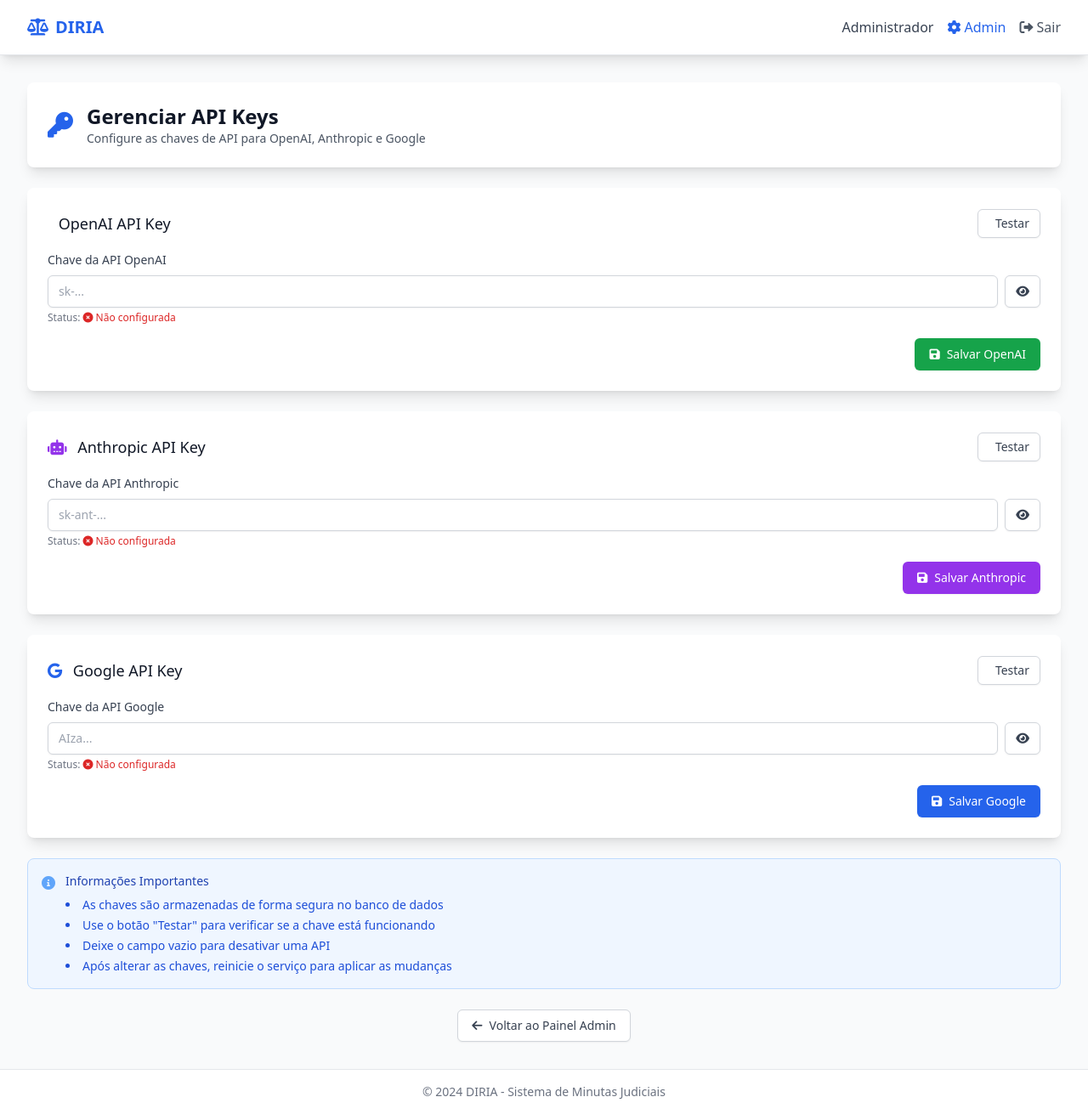
After one commit to luisrock/diria, a Flask app: page /admin/api_keys in a window 1280 px wide. The commit adds this page. Shown: the whole page at 85% size. Run offline with Flask 3, Linux system fonts and the light colour scheme; a user stored in the database is signed in; some libraries are stand-ins or nearby versions.

Commit message:
🔧 Corrigir importação circular e implementar sistema de chaves no banco
- Corrigir importação circular entre app.py e ai_manager.py
- Implementar modelo APIKey para gerenciar chaves no banco
- Adicionar interface administrativa para gerenciar chaves de API
- Criar script de migração para mover chaves do .env para o banco
- Atualizar ai_manager.py para ler chaves do banco com fallback para .env
- Adicionar script de deploy atualizado para Laravel Forge
- Manter compatibilidade com dados existentes

```diff
--- a/app.py
+++ b/app.py
@@ -96,6 +96,17 @@
     created_at = db.Column(db.DateTime, default=datetime.now(timezone.utc))
     updated_at = db.Column(db.DateTime, default=datetime.now(timezone.utc), onupdate=datetime.now(timezone.utc))
 
+class APIKey(db.Model):
+    id = db.Column(db.Integer, primary_key=True)
+    provider = db.Column(db.String(50), unique=True, nullable=False)  # openai, anthropic, google
+    api_key = db.Column(db.Text, nullable=False)
+    is_active = db.Column(db.Boolean, default=True)
+    created_at = db.Column(db.DateTime, default=datetime.now(timezone.utc))
+    updated_at = db.Column(db.DateTime, default=datetime.now(timezone.utc), onupdate=datetime.now(timezone.utc))
+
+    def __repr__(self):
+        return f'<APIKey {self.provider}>'
+
 @login_manager.user_loader
 def load_user(user_id):
     return db.session.get(User, int(user_id))
@@ -130,6 +141,26 @@
     """Obtém as instruções gerais"""
     general = GeneralInstructions.query.first()
     return general.instructions if general else ""
+
+def get_api_key(provider):
+    """Obtém a chave de API de um provedor específico"""
+    api_key = APIKey.query.filter_by(provider=provider, is_active=True).first()
+    return api_key.api_key if api_key else None
+
+def set_api_key(provider, api_key_value):
+    """Define a chave de API de um provedor"""
+    existing = APIKey.query.filter_by(provider=provider).first()
+    if existing:
+        existing.api_key = api_key_value
+        existing.updated_at = datetime.now(timezone.utc)
+    else:
+        new_key = APIKey(provider=provider, api_key=api_key_value)
+        db.session.add(new_key)
+    db.session.commit()
+
+def get_all_api_keys():
+    """Obtém todas as chaves de API"""
+    return APIKey.query.all()
 
 def format_instructions_for_provider(instructions, provider, model_id):
     """Formata as instruções de acordo com o provedor da API"""
@@ -718,15 +749,14 @@
 @login_required
 def admin_instructions():
     if not current_user.is_admin:
-        flash('Acesso negado. Apenas administradores podem acessar esta página.', 'error')
+        flash('Acesso negado.', 'error')
         return redirect(url_for('dashboard'))
 
     if request.method == 'POST':
         action = request.form.get('action')
 
-        if action == 'save_general':
-            instructions = request.form.get('general_instructions')
-
+        if action == 'general':
+            instructions = request.form.get('general_instructions', '')
             general = GeneralInstructions.query.first()
             if general:
                 general.instructions = instructions
@@ -734,84 +764,97 @@
             else:
                 general = GeneralInstructions(instructions=instructions)
                 db.session.add(general)
+            db.session.commit()
+            flash('Instruções gerais atualizadas com sucesso!', 'success')
 
-            db.session.commit()
-            flash('Instruções gerais salvas com sucesso!', 'success')
+        elif action == 'model':
+            model_id = request.form.get('model_id')
+            instructions = request.form.get('model_instructions', '')
 
-        elif action == 'save_model':
-            model_id = request.form.get('model_id')
-            instructions = request.form.get('model_instructions')
-            is_active = request.form.get('is_active') == 'on'
-
-            if not model_id or not instructions:
-                flash('Modelo e instruções são obrigatórios.', 'error')
-            else:
+            if model_id and instructions:
                 existing = ModelInstructions.query.filter_by(model_id=model_id).first()
                 if existing:
                     existing.instructions = instructions
-                    existing.is_active = is_active
                     existing.updated_at = datetime.now(timezone.utc)
-                    flash(f'Instruções atualizadas com sucesso para o modelo {model_id}.', 'success')
                 else:
-                    instruction = ModelInstructions(
+                    new_instructions = ModelInstructions(
                         model_id=model_id,
-                        instructions=instructions,
-                        is_active=is_active
+                        instructions=instructions
                     )
-                    db.session.add(instruction)
-                    flash(f'Instruções criadas com sucesso para o modelo {model_id}.', 'success')
+                    db.session.add(new_instructions)
+                db.session.commit()
+                flash(f'Instruções do modelo {model_id} atualizadas com sucesso!', 'success')
 
-                db.session.commit()
-
-        elif action == 'delete':
-            model_id = request.form.get('model_id')
-            instruction = ModelInstructions.query.filter_by(model_id=model_id).first()
-            if instruction:
-                db.session.delete(instruction)
-                db.session.commit()
-                flash(f'Instruções excluídas com sucesso para o modelo {model_id}.', 'success')
-            else:
-                flash(f'Instruções não encontradas para o modelo {model_id}.', 'error')
-
-    # GET request ou após POST
-    if request.method == 'GET' and request.args.get('action') == 'get_model':
-        # Retornar instruções de um modelo específico via AJAX
-        model_id = request.args.get('model_id')
-        instruction = ModelInstructions.query.filter_by(model_id=model_id).first()
-
-        if instruction:
-            return jsonify({
-                'success': True,
-                'instructions': instruction.instructions,
-                'is_active': instruction.is_active
-            })
-        else:
-            return jsonify({
-                'success': False,
-                'instructions': '',
-                'is_active': True
-            })
-
-    # Obter dados para o template
-    from models_config import get_all_models, get_model_info
-    available_models = []
-    for model_id in get_all_models():
-        info = get_model_info(model_id)
-        if info:
-            available_models.append({
-                'id': model_id,
-                'name': f"{info['display_name']} ({info['provider_name']})",
-                'provider': info['provider_name'],
-                'description': info['description']
-            })
-
-    instructions_list = ModelInstructions.query.order_by(ModelInstructions.model_id).all()
+    # Obter dados para exibição
     general_instructions = get_general_instructions()
+    model_instructions = ModelInstructions.query.all()
+    available_models = get_all_models()
 
     return render_template('admin_instructions.html',
-                         available_models=available_models,
-                         instructions_list=instructions_list,
-                         general_instructions=general_instructions)
+                         general_instructions=general_instructions,
+                         model_instructions=model_instructions,
+                         available_models=available_models)
+
+@app.route('/admin/api_keys', methods=['GET', 'POST'])
+@login_required
+def admin_api_keys():
+    if not current_user.is_admin:
+        flash('Acesso negado.', 'error')
+        return redirect(url_for('dashboard'))
+
+    if request.method == 'POST':
+        action = request.form.get('action')
+
+        if action == 'update_key':
+            provider = request.form.get('provider')
+            api_key = request.form.get('api_key', '').strip()
+
+            if provider and api_key:
+                set_api_key(provider, api_key)
+                flash(f'Chave da API {provider} atualizada com sucesso!', 'success')
+            elif provider and not api_key:
+                # Desativar chave
+                existing = APIKey.query.filter_by(provider=provider).first()
+                if existing:
+                    existing.is_active = False
+                    existing.updated_at = datetime.now(timezone.utc)
+                    db.session.commit()
+                    flash(f'Chave da API {provider} desativada!', 'success')
+
+        elif action == 'test_key':
+            provider = request.form.get('provider')
+            api_key = get_api_key(provider)
+
+            if api_key:
+                # Testar a chave (implementação básica)
+                try:
+                    if provider == 'openai':
+                        import openai
+                        client = openai.OpenAI(api_key=api_key)
+                        response = client.models.list()
+                        flash(f'Chave da API {provider} válida!', 'success')
+                    elif provider == 'anthropic':
+                        import anthropic
+                        client = anthropic.Anthropic(api_key=api_key)
+                        # Teste básico
+                        flash(f'Chave da API {provider} válida!', 'success')
+                    elif provider == 'google':
+                        import google.generativeai as genai
+                        genai.configure(api_key=api_key)
+                        # Teste básico
+                        flash(f'Chave da API {provider} válida!', 'success')
+                except Exception as e:
+                    flash(f'Erro ao testar chave da API {provider}: {str(e)}', 'error')
+            else:
+                flash(f'Chave da API {provider} não encontrada!', 'error')
+
+    # Obter chaves existentes
+    api_keys = get_all_api_keys()
+
+    # Criar dicionário para facilitar o acesso
+    keys_dict = {key.provider: key for key in api_keys}
+
+    return render_template('admin_api_keys.html', api_keys=keys_dict)
 
 # Inicialização do banco de dados
 def init_db():
--- /dev/null
+++ b/templates/admin_api_keys.html
@@ -0,0 +1,232 @@
+{% extends "base.html" %}
+
+{% block title %}Gerenciar API Keys - DIRIA{% endblock %}
+
+{% block content %}
+<div class="space-y-6">
+    <!-- Header -->
+    <div class="bg-white shadow-lg rounded-lg p-6">
+        <div class="flex items-center">
+            <div class="flex-shrink-0">
+                <i class="fas fa-key text-3xl text-primary-600"></i>
+            </div>
+            <div class="ml-4">
+                <h1 class="text-2xl font-bold text-gray-900">Gerenciar API Keys</h1>
+                <p class="text-sm text-gray-600">Configure as chaves de API para OpenAI, Anthropic e Google</p>
+            </div>
+        </div>
+    </div>
+
+    <!-- OpenAI API Key -->
+    <div class="bg-white shadow-lg rounded-lg p-6">
+        <div class="flex items-center justify-between mb-4">
+            <h3 class="text-lg font-medium text-gray-900">
+                <i class="fab fa-openai mr-2 text-green-600"></i>
+                OpenAI API Key
+            </h3>
+            <div class="flex space-x-2">
+                <form method="POST" class="inline">
+                    <input type="hidden" name="action" value="test_key">
+                    <input type="hidden" name="provider" value="openai">
+                    <button type="submit" class="inline-flex items-center px-3 py-2 border border-gray-300 shadow-sm text-sm leading-4 font-medium rounded-md text-gray-700 bg-white hover:bg-gray-50 focus:outline-none focus:ring-2 focus:ring-offset-2 focus:ring-primary-500">
+                        <i class="fas fa-test-tube mr-2"></i>
+                        Testar
+                    </button>
+                </form>
+            </div>
+        </div>
+
+        <form method="POST" class="space-y-4">
+            <input type="hidden" name="action" value="update_key">
+            <input type="hidden" name="provider" value="openai">
+
+            <div>
+                <label for="openai_key" class="block text-sm font-medium text-gray-700 mb-2">
+                    Chave da API OpenAI
+                </label>
+                <div class="flex space-x-2">
+                    <input type="password" id="openai_key" name="api_key"
+                           value="{{ api_keys.get('openai', {}).api_key if api_keys.get('openai') else '' }}"
+                           class="flex-1 block w-full px-3 py-2 border border-gray-300 rounded-md shadow-sm focus:outline-none focus:ring-primary-500 focus:border-primary-500 sm:text-sm"
+                           placeholder="sk-...">
+                    <button type="button" onclick="togglePassword('openai_key')"
+                            class="inline-flex items-center px-3 py-2 border border-gray-300 shadow-sm text-sm leading-4 font-medium rounded-md text-gray-700 bg-white hover:bg-gray-50 focus:outline-none focus:ring-2 focus:ring-offset-2 focus:ring-primary-500">
+                        <i class="fas fa-eye" id="openai_key_icon"></i>
+                    </button>
+                </div>
+                <p class="mt-1 text-xs text-gray-500">
+                    Status:
+                    {% if api_keys.get('openai') and api_keys.get('openai').is_active %}
+                        <span class="text-green-600"><i class="fas fa-check-circle"></i> Ativa</span>
+                    {% else %}
+                        <span class="text-red-600"><i class="fas fa-times-circle"></i> Não configurada</span>
+                    {% endif %}
+                </p>
+            </div>
+
+            <div class="flex justify-end">
+                <button type="submit" class="inline-flex items-center px-4 py-2 border border-transparent text-sm font-medium rounded-md shadow-sm text-white bg-green-600 hover:bg-green-700 focus:outline-none focus:ring-2 focus:ring-offset-2 focus:ring-green-500">
+                    <i class="fas fa-save mr-2"></i>
+                    Salvar OpenAI
+                </button>
+            </div>
+        </form>
+    </div>
+
+    <!-- Anthropic API Key -->
+    <div class="bg-white shadow-lg rounded-lg p-6">
+        <div class="flex items-center justify-between mb-4">
+            <h3 class="text-lg font-medium text-gray-900">
+                <i class="fas fa-robot mr-2 text-purple-600"></i>
+                Anthropic API Key
+            </h3>
+            <div class="flex space-x-2">
+                <form method="POST" class="inline">
+                    <input type="hidden" name="action" value="test_key">
+                    <input type="hidden" name="provider" value="anthropic">
+                    <button type="submit" class="inline-flex items-center px-3 py-2 border border-gray-300 shadow-sm text-sm leading-4 font-medium rounded-md text-gray-700 bg-white hover:bg-gray-50 focus:outline-none focus:ring-2 focus:ring-offset-2 focus:ring-primary-500">
+                        <i class="fas fa-test-tube mr-2"></i>
+                        Testar
+                    </button>
+                </form>
+            </div>
+        </div>
+
+        <form method="POST" class="space-y-4">
+            <input type="hidden" name="action" value="update_key">
+            <input type="hidden" name="provider" value="anthropic">
+
+            <div>
+                <label for="anthropic_key" class="block text-sm font-medium text-gray-700 mb-2">
+                    Chave da API Anthropic
+                </label>
+                <div class="flex space-x-2">
+                    <input type="password" id="anthropic_key" name="api_key"
+                           value="{{ api_keys.get('anthropic', {}).api_key if api_keys.get('anthropic') else '' }}"
+                           class="flex-1 block w-full px-3 py-2 border border-gray-300 rounded-md shadow-sm focus:outline-none focus:ring-primary-500 focus:border-primary-500 sm:text-sm"
+                           placeholder="sk-ant-...">
+                    <button type="button" onclick="togglePassword('anthropic_key')"
+                            class="inline-flex items-center px-3 py-2 border border-gray-300 shadow-sm text-sm leading-4 font-medium rounded-md text-gray-700 bg-white hover:bg-gray-50 focus:outline-none focus:ring-2 focus:ring-offset-2 focus:ring-primary-500">
+                        <i class="fas fa-eye" id="anthropic_key_icon"></i>
+                    </button>
+                </div>
+                <p class="mt-1 text-xs text-gray-500">
+                    Status:
+                    {% if api_keys.get('anthropic') and api_keys.get('anthropic').is_active %}
+                        <span class="text-green-600"><i class="fas fa-check-circle"></i> Ativa</span>
+                    {% else %}
+                        <span class="text-red-600"><i class="fas fa-times-circle"></i> Não configurada</span>
+                    {% endif %}
+                </p>
+            </div>
+
+            <div class="flex justify-end">
+                <button type="submit" class="inline-flex items-center px-4 py-2 border border-transparent text-sm font-medium rounded-md shadow-sm text-white bg-purple-600 hover:bg-purple-700 focus:outline-none focus:ring-2 focus:ring-offset-2 focus:ring-purple-500">
+                    <i class="fas fa-save mr-2"></i>
+                    Salvar Anthropic
+                </button>
+            </div>
+        </form>
+    </div>
+
+    <!-- Google API Key -->
+    <div class="bg-white shadow-lg rounded-lg p-6">
+        <div class="flex items-center justify-between mb-4">
+            <h3 class="text-lg font-medium text-gray-900">
+                <i class="fab fa-google mr-2 text-blue-600"></i>
+                Google API Key
+            </h3>
+            <div class="flex space-x-2">
+                <form method="POST" class="inline">
+                    <input type="hidden" name="action" value="test_key">
+                    <input type="hidden" name="provider" value="google">
+                    <button type="submit" class="inline-flex items-center px-3 py-2 border border-gray-300 shadow-sm text-sm leading-4 font-medium rounded-md text-gray-700 bg-white hover:bg-gray-50 focus:outline-none focus:ring-2 focus:ring-offset-2 focus:ring-primary-500">
+                        <i class="fas fa-test-tube mr-2"></i>
+                        Testar
+                    </button>
+                </form>
+            </div>
+        </div>
+
+        <form method="POST" class="space-y-4">
+            <input type="hidden" name="action" value="update_key">
+            <input type="hidden" name="provider" value="google">
+
+            <div>
+                <label for="google_key" class="block text-sm font-medium text-gray-700 mb-2">
+                    Chave da API Google
+                </label>
+                <div class="flex space-x-2">
+                    <input type="password" id="google_key" name="api_key"
+                           value="{{ api_keys.get('google', {}).api_key if api_keys.get('google') else '' }}"
+                           class="flex-1 block w-full px-3 py-2 border border-gray-300 rounded-md shadow-sm focus:outline-none focus:ring-primary-500 focus:border-primary-500 sm:text-sm"
+                           placeholder="AIza...">
+                    <button type="button" onclick="togglePassword('google_key')"
+                            class="inline-flex items-center px-3 py-2 border border-gray-300 shadow-sm text-sm leading-4 font-medium rounded-md text-gray-700 bg-white hover:bg-gray-50 focus:outline-none focus:ring-2 focus:ring-offset-2 focus:ring-primary-500">
+                        <i class="fas fa-eye" id="google_key_icon"></i>
+                    </button>
+                </div>
+                <p class="mt-1 text-xs text-gray-500">
+                    Status:
+                    {% if api_keys.get('google') and api_keys.get('google').is_active %}
+                        <span class="text-green-600"><i class="fas fa-check-circle"></i> Ativa</span>
+                    {% else %}
+                        <span class="text-red-600"><i class="fas fa-times-circle"></i> Não configurada</span>
+                    {% endif %}
+                </p>
+            </div>
+
+            <div class="flex justify-end">
+                <button type="submit" class="inline-flex items-center px-4 py-2 border border-transparent text-sm font-medium rounded-md shadow-sm text-white bg-blue-600 hover:bg-blue-700 focus:outline-none focus:ring-2 focus:ring-offset-2 focus:ring-blue-500">
+                    <i class="fas fa-save mr-2"></i>
+                    Salvar Google
+                </button>
+            </div>
+        </form>
+    </div>
+
+    <!-- Informações -->
+    <div class="bg-blue-50 border border-blue-200 rounded-lg p-4">
+        <div class="flex">
+            <div class="flex-shrink-0">
+                <i class="fas fa-info-circle text-blue-400"></i>
+            </div>
+            <div class="ml-3">
+                <h3 class="text-sm font-medium text-blue-800">Informações Importantes</h3>
+                <div class="mt-2 text-sm text-blue-700">
+                    <ul class="list-disc list-inside space-y-1">
+                        <li>As chaves são armazenadas de forma segura no banco de dados</li>
+                        <li>Use o botão "Testar" para verificar se a chave está funcionando</li>
+                        <li>Deixe o campo vazio para desativar uma API</li>
+                        <li>Após alterar as chaves, reinicie o serviço para aplicar as mudanças</li>
+                    </ul>
+                </div>
+            </div>
+        </div>
+    </div>
+
+    <!-- Voltar -->
+    <div class="flex justify-center">
+        <a href="{{ url_for('admin_panel') }}"
+           class="inline-flex items-center px-4 py-2 border border-gray-300 shadow-sm text-sm font-medium rounded-md text-gray-700 bg-white hover:bg-gray-50 focus:outline-none focus:ring-2 focus:ring-offset-2 focus:ring-primary-500">
+            <i class="fas fa-arrow-left mr-2"></i>
+            Voltar ao Painel Admin
+        </a>
+    </div>
+</div>
+
+<script>
+function togglePassword(fieldId) {
+    const field = document.getElementById(fieldId);
+    const icon = document.getElementById(fieldId + '_icon');
+
+    if (field.type === 'password') {
+        field.type = 'text';
+        icon.className = 'fas fa-eye-slash';
+    } else {
+        field.type = 'password';
+        icon.className = 'fas fa-eye';
+    }
+}
+</script>
+{% endblock %}
```
Also changed, not shown: ai_manager.py (+52 -6 lines), migrate_api_keys.py (added, +84 -0 lines), templates/admin_panel.html (+13 -0 lines), 1 other file.
